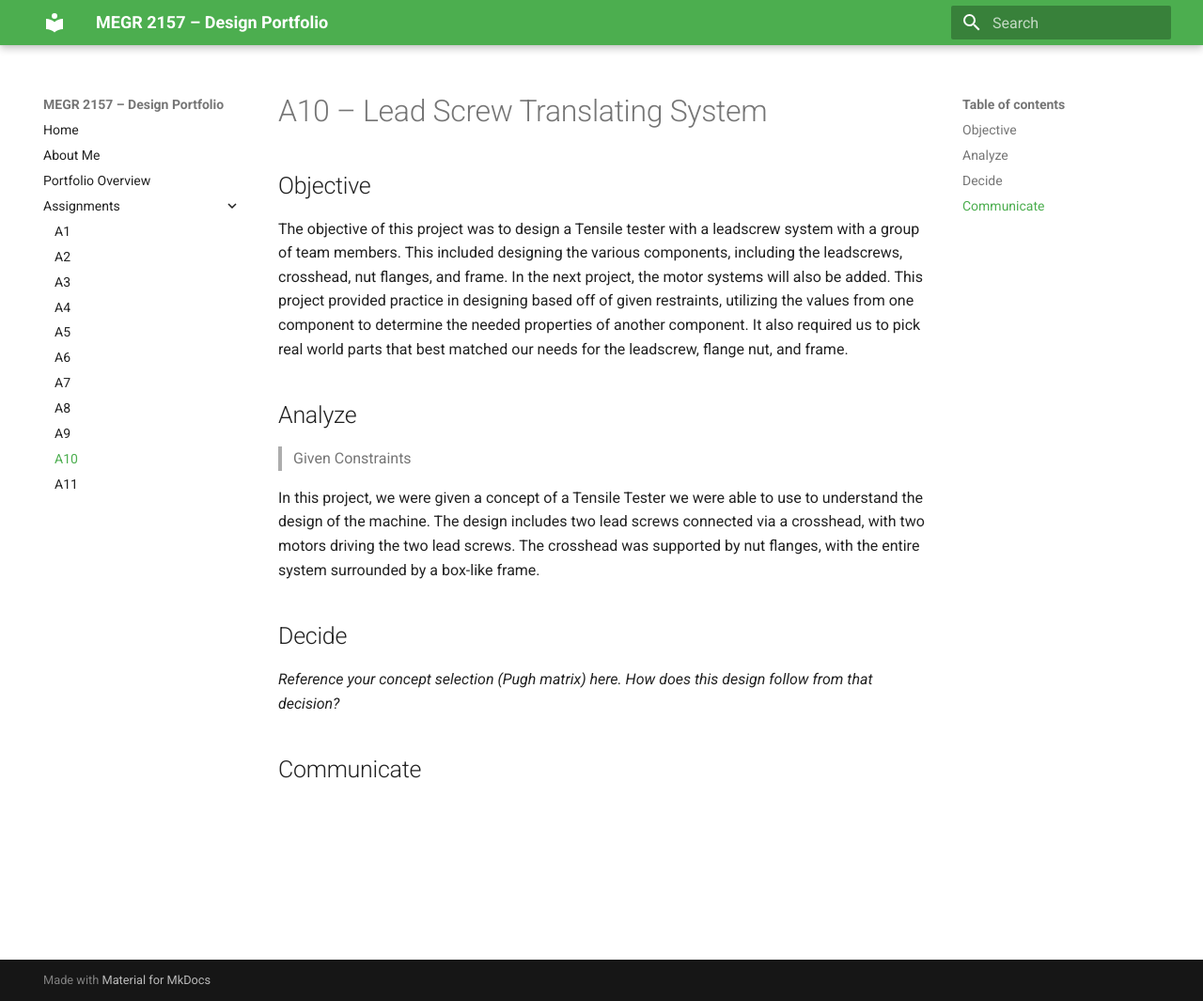
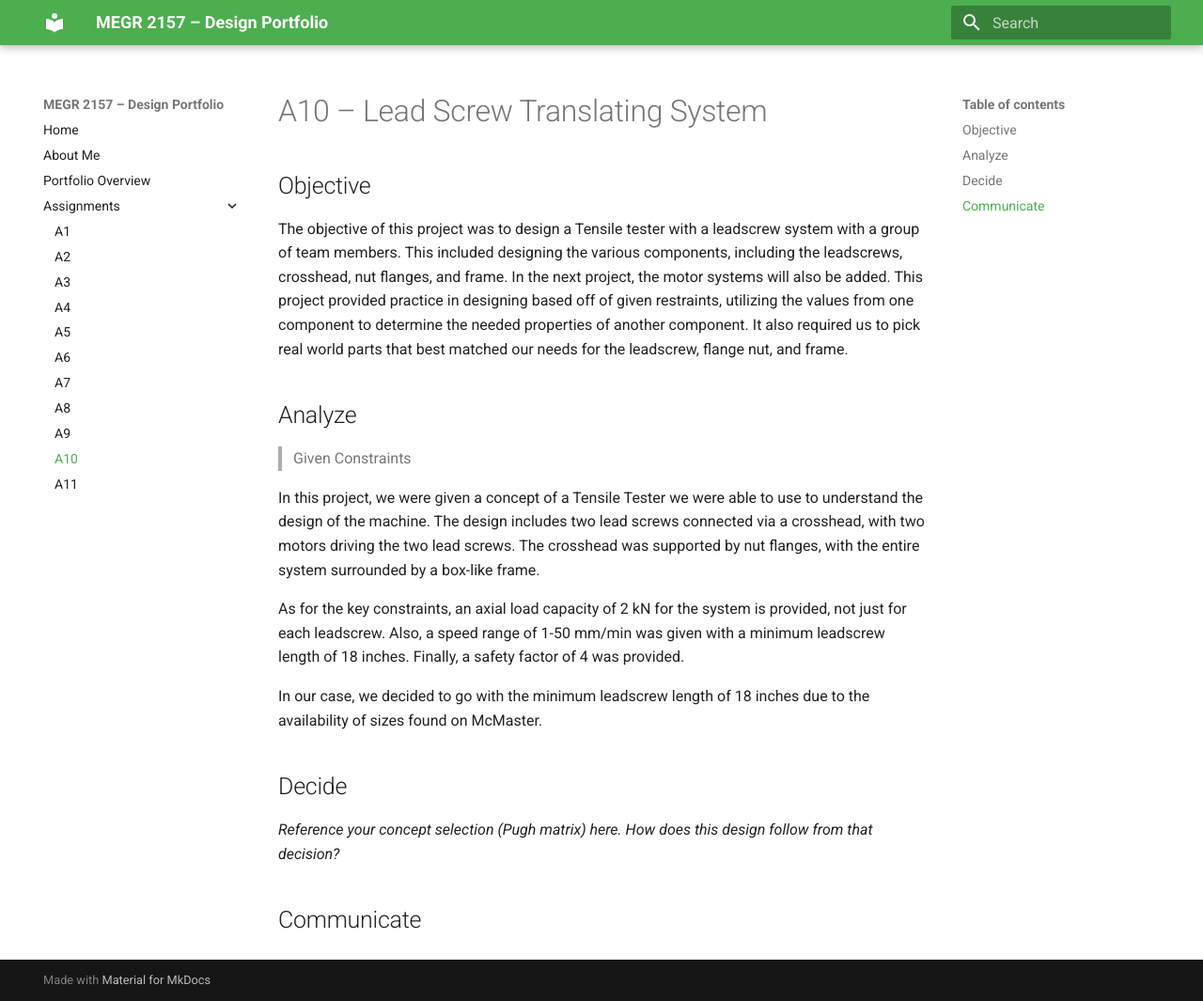
Before and after one commit to bsalvi7/megr2156-portfolio, an MkDocs documentation site: the page built from docs/assignments/A10/index.md, in a window 1280 px wide and 1065 px high. Shown: the whole window at 94% size. Built offline with MkDocs 1.6.1 and Material for MkDocs 9.7.7, drawn with Linux system fonts in a browser that asks for light colours.

Commit message:
Update tensile tester project details in index.md
Added details about the tensile tester's constraints and design decisions.

```diff
--- a/docs/assignments/A10/index.md
+++ b/docs/assignments/A10/index.md
@@ -10,7 +10,9 @@ The objective of this project was to design a Tensile tester with a leadscrew sy
 
 In this project, we were given a concept of a Tensile Tester we were able to use to understand the design of the machine. The design includes two lead screws connected via a crosshead, with two motors driving the two lead screws. The crosshead was supported by nut flanges, with the entire system surrounded by a box-like frame.
 
+As for the key constraints, an axial load capacity of 2 kN for the system is provided, not just for each leadscrew. Also, a speed range of 1-50 mm/min was given with a minimum leadscrew length of 18 inches. Finally, a safety factor of 4 was provided.
 
+In our case, we decided to go with the minimum leadscrew length of 18 inches due to the availability of sizes found on McMaster.
 
 ## Decide
 _Reference your concept selection (Pugh matrix) here. How does this design follow from that decision?_
```
